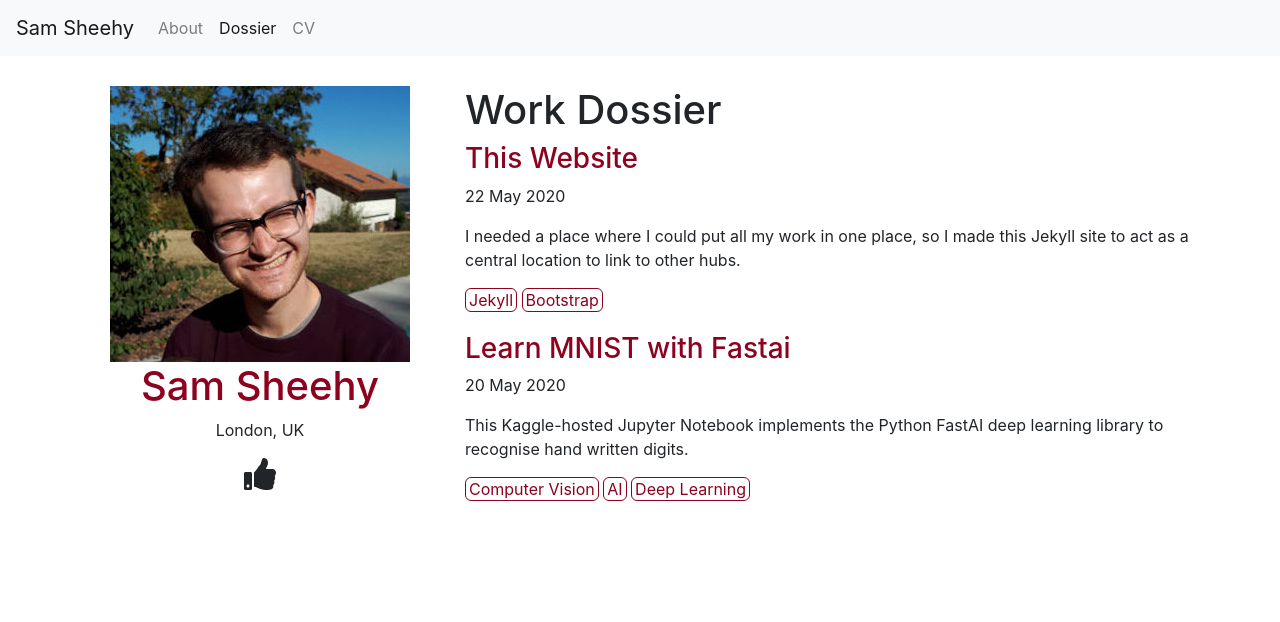
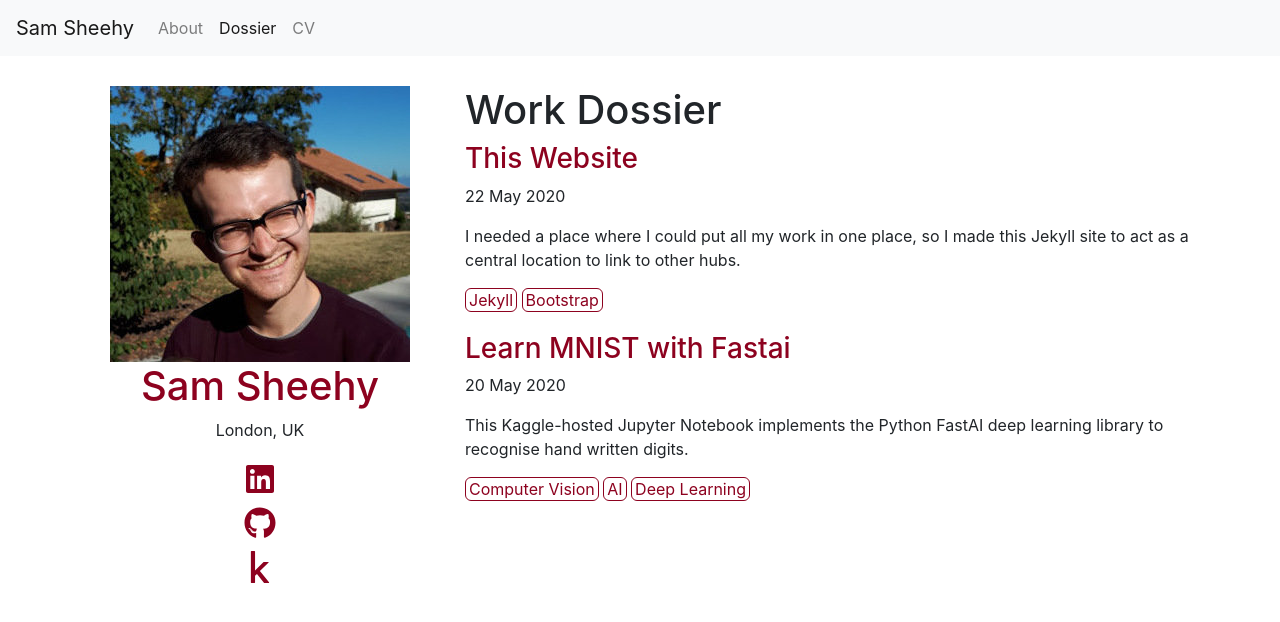
Before and after one commit to sheeshee/sheeshee.github.io, a Jekyll site: the page built from index.html, in a window 1280 px wide. Shown: the top 622 px of the page. Built offline with Jekyll 4.4.1, drawn with Linux system fonts in a browser that asks for light colours; nearby versions of some CDN libraries.

Commit message:
Add social media links.

```diff
--- a/_data/me.yml
+++ b/_data/me.yml
@@ -1,2 +1,7 @@
 name: Sam Sheehy
 location: London, UK
+social:
+    github: sheeshee
+    kaggle: samslondon
+    medium:
+    linkedin: samuel-sheehy
--- /dev/null
+++ b/_includes/social.html
@@ -0,0 +1,19 @@
+<div class="d-flex align-items-center flex-column bd-highlight mb-3 flex-grow-0">
+{% if site.data.me.social.linkedin %}
+<a href='https://linkedin.com/in/{{ site.data.me.social.linkedin }}'><i class="fab fa-linkedin fa-2x social"></i></a>
+{% endif %}
+
+{% if site.data.me.social.github %}
+<a href='https://github.com/{{ site.data.me.social.github }}'><i class="fab fa-github fa-2x social"></i></a>
+{% endif %}
+
+{% if site.data.me.social.medium %}
+<a href='https://medium.com/{{ site.data.me.social.medium }}'><i class="fab fa-medium fa-2x social"></i></a>
+{% endif %}
+
+{% if site.data.me.social.kaggle %}
+<!-- Inlcuding the asset directly here because for some reason it didnt like being called directly from the library -->
+<a href='https://kaggle.com/{{ site.data.me.social.kaggle }}'>{% include kaggle-brands.svg %}</a>
+{% endif %}
+
+</div>
--- a/_sass/main.scss
+++ b/_sass/main.scss
@@ -13,9 +13,14 @@
     padding-left: 3px;
     padding-right: 3px;
     border-radius: 6px;
+    margin-top: 1px;
 }
 
 .tag-container {
     margin-bottom: 20px;
 
 }
+
+.social {
+    margin: 5px;
+}
--- a/index.html
+++ b/index.html
@@ -8,7 +8,7 @@ title: Sam Sheehy
   <img src="assets/me.jpg" class="img-fluid" alt="this is what i look like">
   <h1 class="text-primary"> {{ site.data.me.name }}</h1>
   <p>{{ site.data.me.location }}</p>
-  <i class="fas fa-thumbs-up fa-2x"></i>
+  {% include social.html %}
 </div>
 
 <div class="col-sm-8">
```
Also changed, not shown: _includes/kaggle-brands.svg (added).
